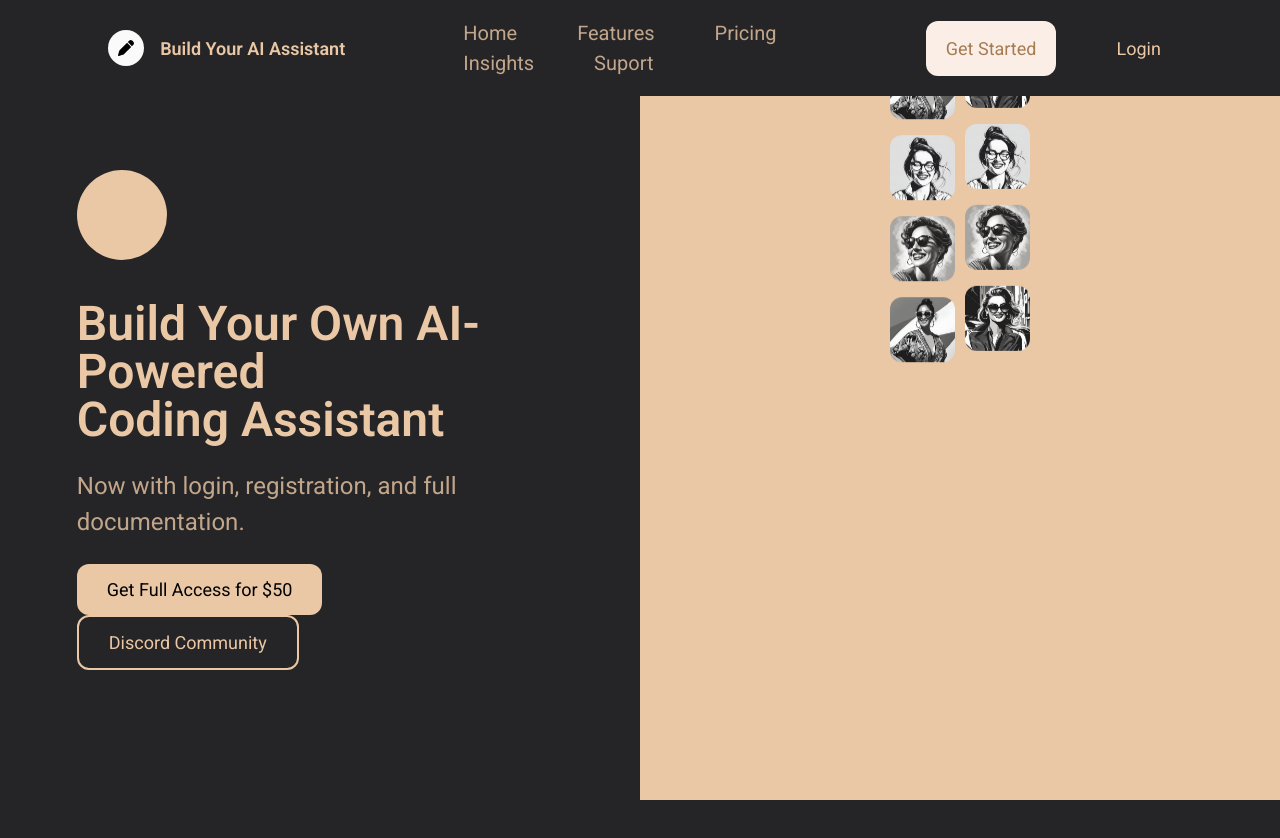
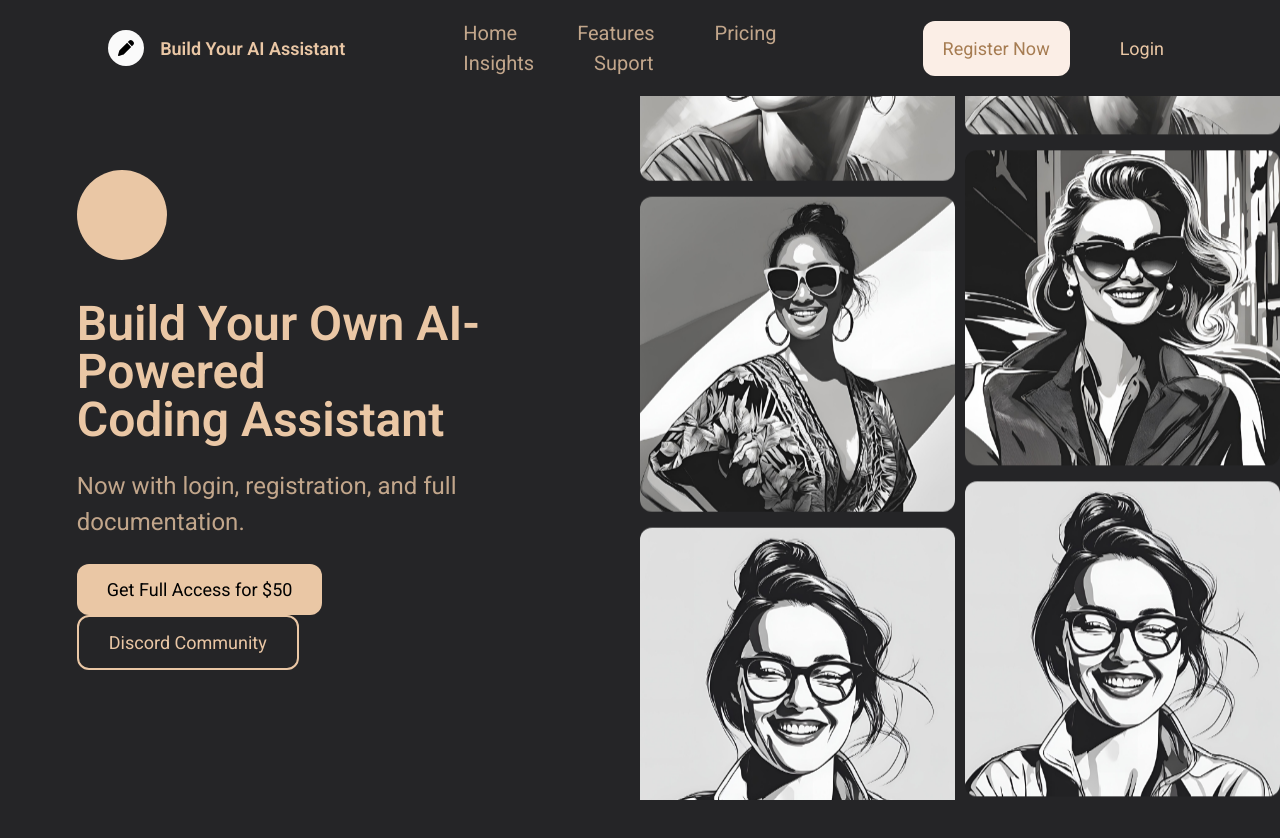
Before and after one commit to josevitor555/landingPage, a React (Vite) app in the folder landingPage/: page / in a window 1280 px wide. Shown: the top 838 px of the page. Built offline with nearby package versions, Linux system fonts and the light colour scheme.

Commit message:
17/05/2025

```diff
--- a/landingPage/src/App.css
+++ b/landingPage/src/App.css
@@ -95,7 +95,7 @@
 .header .buttons__header button.no__background {
   background: transparent;
   color: #eac7a5;
-  margin-left: 40px;
+  margin-left: 30px;
 }
 
 /* Banner Style */
@@ -156,10 +156,9 @@
 }
 
 .banner .image__placeholder {
-  width: 100%;
-  /* height: 100vh; */
-  background: #eac7a5;
-  padding: 0px 250px;
+  height: 100vh;
+  background: #252527;
+  /* padding: 0px 250px; */
   overflow: hidden;
 }
 
--- a/landingPage/src/components/Header.jsx
+++ b/landingPage/src/components/Header.jsx
@@ -25,7 +25,7 @@
 
       {/* Buttons */}
       <div className="buttons__header">
-        <button type='button'> Get Started </button>
+        <button type='button'> Register Now </button>
         <button type='button' className='no__background'> Login </button>
       </div>
     </div>
```
